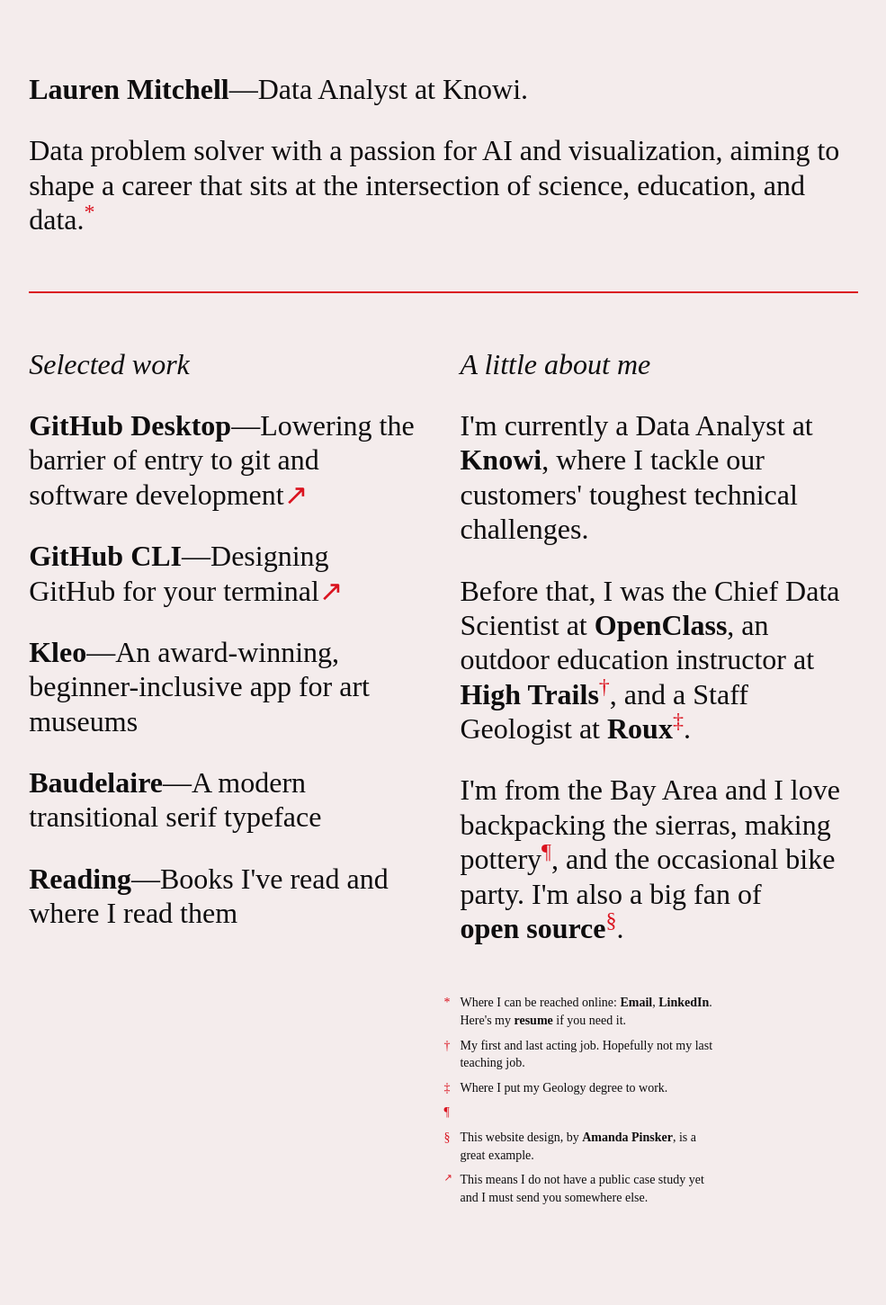
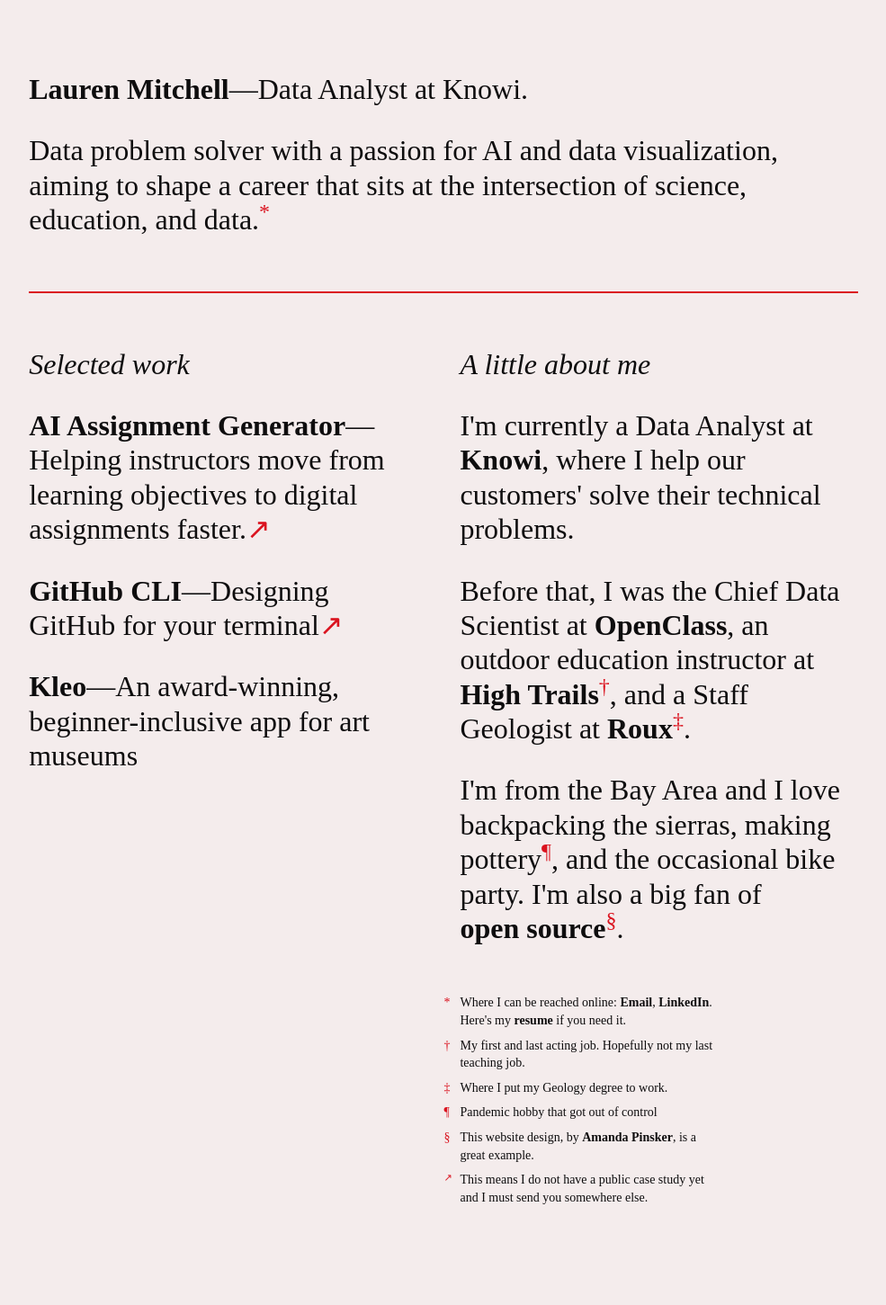
Before and after one commit to laurenmitch/laurenmitch.github.io, a Jekyll site: the page built from index.html, in a window 1280 px wide. Shown: the whole page at 90% size, without its empty margins (147-1132 px from the left). Built offline with Jekyll 4.4.1, drawn with Linux system fonts in a browser that asks for light colours; some web fonts are replaced.

Commit message:
updated text

```diff
--- a/_data/portfolio.yaml
+++ b/_data/portfolio.yaml
@@ -1,6 +1,6 @@
-- title: GitHub Desktop
-  description: Lowering the barrier of entry to git and software development
-  url: http://desktop.github.com
+- title: AI Assignment Generator
+  description: Helping instructors move from learning objectives to digital assignments faster.
+  url: https://openclass.ai/
   show: true
   external: true
   id: desktop
@@ -26,13 +26,13 @@
 - title: Baudelaire
   description: A modern transitional serif&nbsp;typeface
   url: /project/baudelaire
-  show: true
+  show: false
   external: false
   id: baudelaire
 - title: Reading
   description: Books I've read and where I read&nbsp;them
   url: reading
-  show: true
+  show: false
   external: false
   id: read
 - title: Anonymous Was A Woman
--- a/index.html
+++ b/index.html
@@ -12,7 +12,7 @@
       <div>
         <h1><span class="hint" title="Type my name and see what happens">Lauren</span> Mitchell</h1>—Data Analyst at Knowi.
       </div>
-      <div>Data problem solver with a passion for AI and visualization, aiming to shape a career that sits at the intersection of science, education, and data.<span class="accent superscript" id="asterisk" onmouseover="addClass(asterisk2, 'footnote-accent');" onmouseout="removeClass(asterisk2, 'footnote-accent');">*</span></div>
+      <div>Data problem solver with a passion for AI and data visualization, aiming to shape a career that sits at the intersection of science, education, and data.<span class="accent superscript" id="asterisk" onmouseover="addClass(asterisk2, 'footnote-accent');" onmouseout="removeClass(asterisk2, 'footnote-accent');">*</span></div>
       <hr class="accent">
     </div>
     <div class="flex">
@@ -29,16 +29,16 @@
       </div>
       <div class="about column">
         <h2>A little about me</h2>
-        <div> I'm currently a Data Analyst at <a href="https://www.knowi.com/">Knowi</a>, where I tackle our customers' toughest technical challenges.</div>
+        <div> I'm currently a Data Analyst at <a href="https://www.knowi.com/">Knowi</a>, where I help our customers' solve their technical problems.</div>
         <div>Before that, I was the Chief Data Scientist at <a href="https://openclass.ai/">OpenClass</a>, an outdoor education instructor at <a href="https://www.htoec.org/">High Trails</a><span class="accent superscript" id="dagger" onmouseover="addClass(dagger2, 'footnote-accent');" onmouseout="removeClass(dagger2, 'footnote-accent');">†</span>, and a Staff Geologist at <a href="https://www.rouxinc.com/">Roux</a><span class="accent superscript" id="doubledagger" onmouseover="addClass(doubledagger2, 'footnote-accent');" onmouseout="removeClass(doubledagger2, 'footnote-accent');">‡</span>.</div>
         <div>I'm from the Bay Area and I love backpacking the sierras, making pottery<span class="accent superscript" id="paragraph" onmouseover="addClass(paragraph2, 'footnote-accent');" onmouseout="removeClass(paragraph2, 'footnote-accent');">¶</span>, and the occasional bike party. I'm also a big fan of <a href="https://github.com/ampinsk/ampinsk.github.io">open</a>&nbsp;<a href="https://github.com/ampinsk/ampinsk.github.io">source</a><span class="accent superscript" id="curly" onmouseover="addClass(curly2, 'footnote-accent');" onmouseout="removeClass(curly2, 'footnote-accent');">§</span>.</div>
         <div class="notes grid">
           <span class="accent">*</span><p class="note" id="asterisk2"><span>Where I can be reached online: <a href="mailto:laurenmariemitch@gmail.com">Email</a>, <a href="https://www.linkedin.com/in/laurenmit/">LinkedIn</a>.</span> Here's my <a href="/pinsker-resume-2021.pdf">resume</a> if you need it.</span></p>
           <span class="accent">†</span><p class="note" id="dagger2"><span>My first and last acting job. Hopefully not my last teaching job.</span></p>
           <span class="accent">‡</span><p class="note" id="doubledagger2"><span>Where I put my Geology degree to work.</span></p>
-          <span class="accent">¶</span><p class="note" id="section2"><span></span></p>
+          <span class="accent">¶</span><p class="note" id="section2"><span>Pandemic hobby that got out of control</span></p>
           <span class="accent">§</span><p class="note" id="curly2"><span>This website design, by <a href="https://github.com/ampinsk/ampinsk.github.io">Amanda Pinsker</a>, is a great example.</span></p>
-          <span class="accent optically-smaller">&#8599;&#xFE0E;</span><p class="note" id="external2"><span>This means I do not have a public case study yet  and I must send you somewhere else.</span></p>
+          <span class="accent optically-smaller">&#8599;&#xFE0E;</span><p class="note" id="external2"><span>This means I do not have a public case study yet and I must send you somewhere else.</span></p>
         </div>
 
       </div>
```
